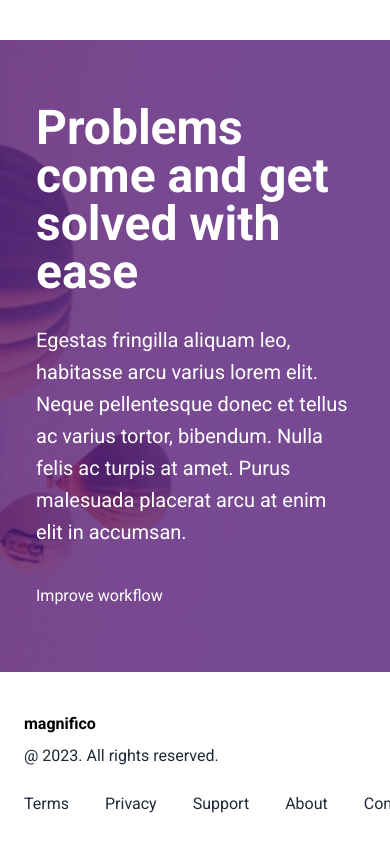
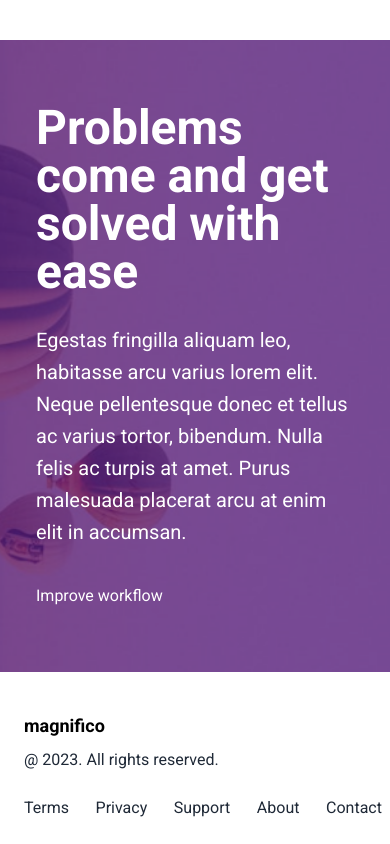
Before and after one commit to warmachine028/magnifico, a React (Vite) app: page / in a window 390 px wide. Shown: the part 2778-3622 px from the top of the page. Built offline with nearby package versions, Linux system fonts and the light colour scheme; some icons are missing.

Commit message:
feat: responsive footer

```diff
--- a/src/components/Footer.jsx
+++ b/src/components/Footer.jsx
@@ -20,9 +20,9 @@ const Footer = () => {
 				</div>
 			</div>
 			<div className="flex flex-col sm:hidden ml-4">
-				<strong className="mt-10">magnifico</strong>
+				<strong className="mt-10 text-lg">magnifico</strong>
 				<h6 className="mt-2 text-gray-800">@ 2023. All rights reserved.</h6>
-				<div className="flex space-x-9 text-gray-800 my-6">
+				<div className="flex justify-between text-gray-800 my-6">
 					{footerLinks.map((footerLink, i) => (
 						<Link to="#" key={i}>
 							{footerLink}
```
